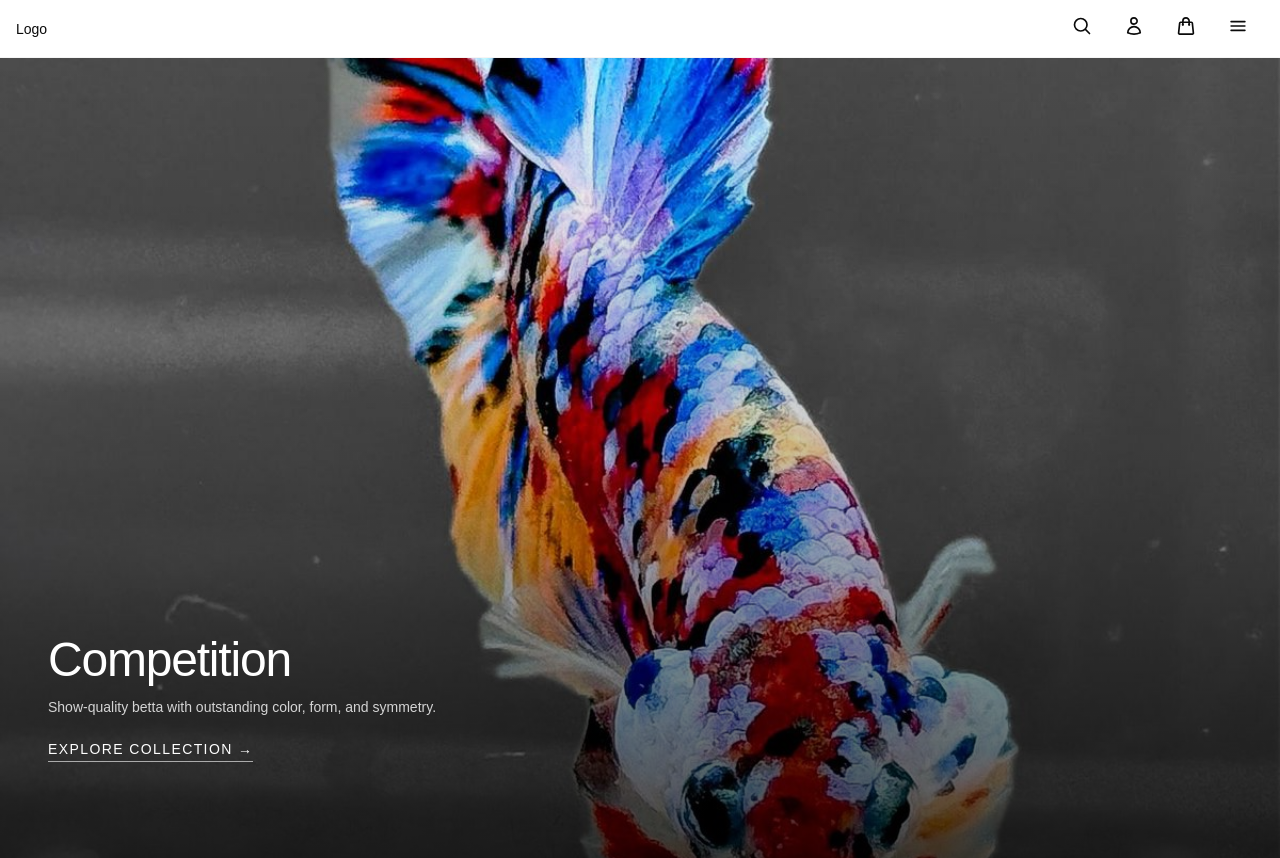
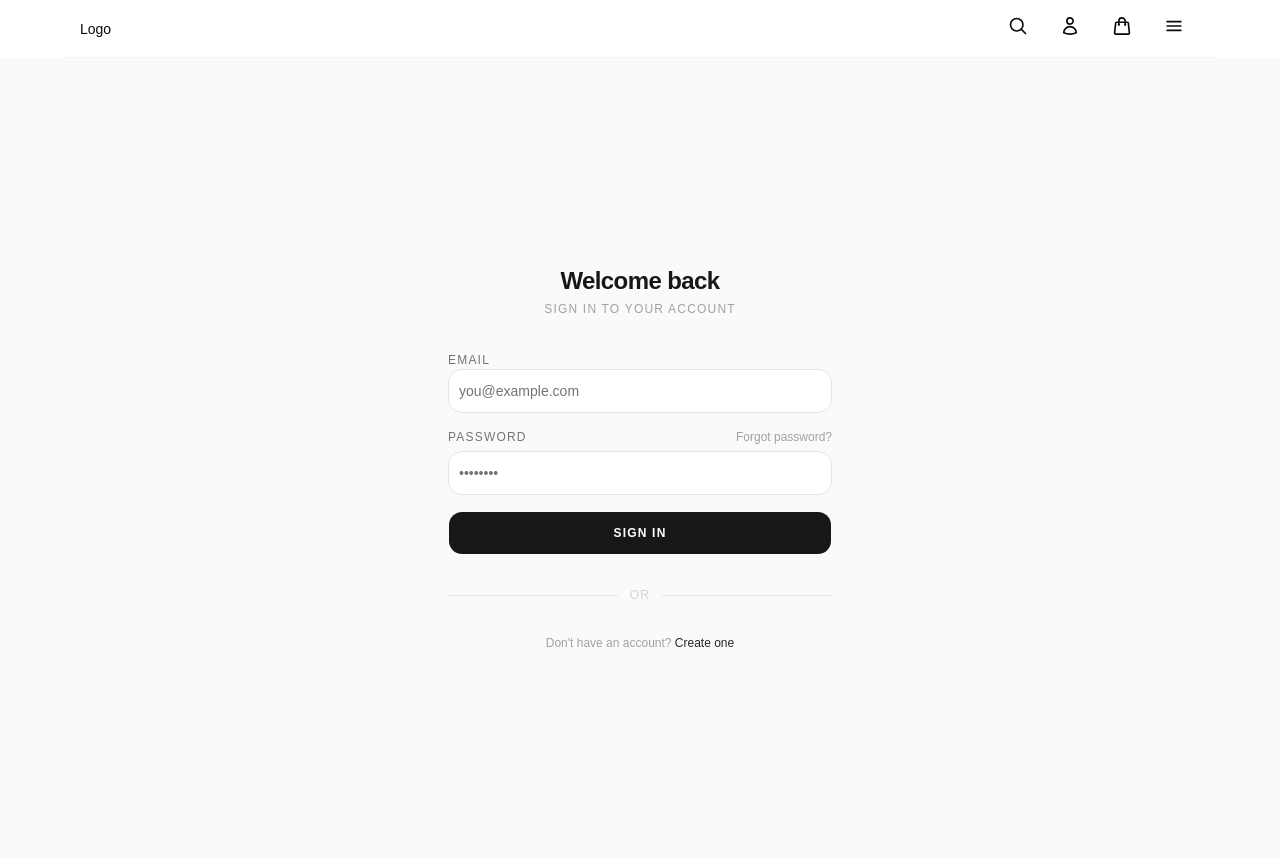
Before and after one commit to burhanudinrabbani666/betta-wava-web, a React (Vite) app: page /member in a window 1280 px wide. Built offline with nearby package versions, Linux system fonts and the light colour scheme; no server answers; what openapi-fetch, openapi-react-query would draw is missing.

Commit message:
feat: implement mouse event and keyboard event

```diff
--- a/src/App.tsx
+++ b/src/App.tsx
@@ -3,6 +3,7 @@ import Applayout from "./components/ui/applayout";
 import Homepage from "./pages/homepage";
 import Variant from "./pages/variant";
 import Product from "./pages/product";
+import Login from "./components/ui/login";
 
 export default function App() {
   return (
@@ -11,7 +12,7 @@ export default function App() {
         <Route element={<Applayout />}>
           <Route index element={<Homepage />} />
           <Route path="/search" element={<Homepage />} />
-          <Route path="/member" element={<Homepage />} />
+          <Route path="/member" element={<Login />} />
           <Route path="/cart" element={<Homepage />} />
           <Route path="/product/:productId" element={<Product />} />
           <Route path="/variant/:slug" element={<Variant />} />
--- a/src/components/ui/header.tsx
+++ b/src/components/ui/header.tsx
@@ -8,9 +8,10 @@ export default function Header() {
   const isHome = path.pathname === "/";
 
   return (
+    <div className="flex justify-center">
       <div
         className={cn(
-        "flex w-full items-center justify-between px-4 py-2",
+          "flex w-full max-w-6xl items-center justify-between px-4 py-2",
           isHome
             ? "absolute top-0 z-10 text-white"
             : "sticky top-0 z-50 border-b border-neutral-100 bg-white/80 text-inherit backdrop-blur-sm",
@@ -19,5 +20,6 @@ export default function Header() {
         <Logo />
         <Navbar />
       </div>
+    </div>
   );
 }
--- /dev/null
+++ b/src/components/ui/login.tsx
@@ -0,0 +1,118 @@
+import { useForm, type SubmitHandler } from "react-hook-form";
+import { Input } from "./input";
+import { Link } from "react-router";
+import { Button } from "@/button";
+import { Separator } from "./separator";
+
+export default function Login() {
+  const {
+    register,
+    handleSubmit,
+    formState: { errors },
+  } = useForm<{ email: string; password: string }>();
+
+  const onSubmit: SubmitHandler<{ email: string; password: string }> = (
+    data,
+  ) => {
+    console.log(data);
+  };
+
+  return (
+    <div className="flex min-h-screen items-center justify-center bg-neutral-50 px-4">
+      <div className="w-full max-w-sm space-y-8">
+        {/* Logo / Brand */}
+        <div className="space-y-1 text-center">
+          <h1 className="text-2xl font-semibold tracking-tight text-neutral-900">
+            Welcome back
+          </h1>
+          <p className="text-xs tracking-widest text-neutral-400 uppercase">
+            Sign in to your account
+          </p>
+        </div>
+
+        {/* Form */}
+        <form onSubmit={handleSubmit(onSubmit)} className="space-y-4">
+          {/* Email */}
+          <div className="space-y-1.5">
+            <label className="text-xs font-medium tracking-widest text-neutral-500 uppercase">
+              Email
+            </label>
+            <Input
+              {...register("email", {
+                required: "Email is required",
+                pattern: {
+                  value: /^[^\s@]+@[^\s@]+\.[^\s@]+$/,
+                  message: "Enter a valid email",
+                },
+              })}
+              type="email"
+              placeholder="you@example.com"
+              className="h-11 rounded-xl border-neutral-200 bg-white text-sm focus-visible:ring-1 focus-visible:ring-neutral-400"
+            />
+            {errors.email && (
+              <p className="text-xs text-red-500">{errors.email.message}</p>
+            )}
+          </div>
+
+          {/* Password */}
+          <div className="space-y-1.5">
+            <div className="flex items-center justify-between">
+              <label className="text-xs font-medium tracking-widest text-neutral-500 uppercase">
+                Password
+              </label>
+              <Link
+                to="/forgot-password"
+                className="text-xs text-neutral-400 transition-colors hover:text-neutral-700"
+              >
+                Forgot password?
+              </Link>
+            </div>
+            <Input
+              {...register("password", {
+                required: "Password is required",
+                minLength: {
+                  value: 8,
+                  message: "Minimum 8 characters",
+                },
+              })}
+              type="password"
+              placeholder="••••••••"
+              className="h-11 rounded-xl border-neutral-200 bg-white text-sm focus-visible:ring-1 focus-visible:ring-neutral-400"
+            />
+            {errors.password && (
+              <p className="text-xs text-red-500">{errors.password.message}</p>
+            )}
+          </div>
+
+          {/* Submit */}
+          <Button
+            type="submit"
+            className="h-11 w-full rounded-xl bg-neutral-900 text-xs font-semibold tracking-widest text-white uppercase transition-colors hover:bg-neutral-700"
+          >
+            Sign In
+          </Button>
+        </form>
+
+        {/* Divider */}
+        <div className="flex items-center gap-3">
+          <Separator className="flex-1" />
+          <span className="text-xs tracking-widest text-neutral-300 uppercase">
+            or
+          </span>
+          <Separator className="flex-1" />
+        </div>
+
+        {/* Register */}
+        <p className="text-center text-xs text-neutral-400">
+          Don't have an account?{" "}
+          <Link
+            to="/register"
+            className="font-medium text-neutral-800 underline-offset-4 hover:underline"
+          >
+            Create one
+          </Link>
+        </p>
+      </div>
+    </div>
+  );
+}
--- a/src/components/ui/product-card.tsx
+++ b/src/components/ui/product-card.tsx
@@ -13,7 +13,7 @@ export default function ProductCard({ product }: ProductCard) {
     // product-card.tsx
     <li
       key={product.id}
-      className="overflow-hidden rounded-2xl border border-neutral-100 bg-white shadow-sm transition-shadow hover:shadow-md"
+      className="overflow-hidden border border-neutral-100 bg-white shadow-sm transition-shadow hover:shadow-md"
     >
       <Link to={`/product/${product.id}`}>
         {/* Image */}
--- a/src/components/ui/product-list.tsx
+++ b/src/components/ui/product-list.tsx
@@ -5,7 +5,7 @@ export default function ProductList() {
   const { products } = useHeader();
 
   return (
-    <ul className="grid grid-cols-2 gap-3">
+    <ul className="grid grid-cols-2 gap-3 md:grid-cols-4">
       {products?.map((product) => (
         <ProductCard product={product} key={product.id} />
       ))}
--- a/src/components/ui/product-nav.tsx
+++ b/src/components/ui/product-nav.tsx
@@ -11,7 +11,7 @@ export default function ProductNav() {
   return (
     <div
       className={cn(
-        "fixed inset-0 z-40 flex flex-col bg-white transition-transform duration-300 ease-out",
+        "fixed inset-0 z-100 flex flex-col bg-white transition-transform duration-300 ease-out",
         menuOpen ? "translate-x-0" : "translate-x-full",
       )}
     >
--- a/src/components/ui/search.tsx
+++ b/src/components/ui/search.tsx
@@ -47,7 +47,7 @@ export default function Search() {
   return (
     <div
       className={cn(
-        "fixed inset-0 z-40 flex flex-col bg-neutral-50 transition-transform duration-300 ease-out",
+        "fixed inset-0 z-100 flex flex-col bg-neutral-50 transition-transform duration-300 ease-out",
         searchOpen ? "translate-x-0" : "translate-x-full",
       )}
     >
--- a/src/pages/homepage.tsx
+++ b/src/pages/homepage.tsx
@@ -1,12 +1,52 @@
+import { type CarouselApi } from "@/components/ui/carousel";
 import {
   Carousel,
   CarouselContent,
   CarouselItem,
 } from "@/components/ui/carousel";
 import { variant } from "@/lib/utils";
+import { useEffect, useState } from "react";
 import { Link } from "react-router";
 
 export default function Homepage() {
+  const [api, setApi] = useState<CarouselApi>();
+
+  useEffect(() => {
+    if (!api) return;
+
+    // Mouse wheel scroll
+    const handleWheel = (e: WheelEvent) => {
+      e.preventDefault();
+      if (e.deltaY > 0) {
+        api.scrollNext();
+      } else {
+        api.scrollPrev();
+      }
+    };
+
+    // Arrow key scroll
+    const handleKeyDown = (e: KeyboardEvent) => {
+      if (e.key === "ArrowDown") {
+        e.preventDefault();
+        api.scrollNext();
+      }
+      if (e.key === "ArrowUp") {
+        e.preventDefault();
+        api.scrollPrev();
+      }
+    };
+
+    const container = api.rootNode();
+    container.addEventListener("wheel", handleWheel, { passive: false });
+    window.addEventListener("keydown", handleKeyDown);
+
+    // Cleaning
+    return () => {
+      container.removeEventListener("wheel", handleWheel);
+      window.removeEventListener("keydown", handleKeyDown);
+    };
+  }, [api]);
+
   return (
     <Carousel
       opts={{
@@ -15,6 +55,7 @@ export default function Homepage() {
       }}
       orientation="vertical"
       className="h-svh w-full"
+      setApi={setApi}
     >
       <CarouselContent className="mt-0 h-svh">
         {variant.map((v, index) => (
```
Lines whose indentation alone changed are shown as unchanged.
